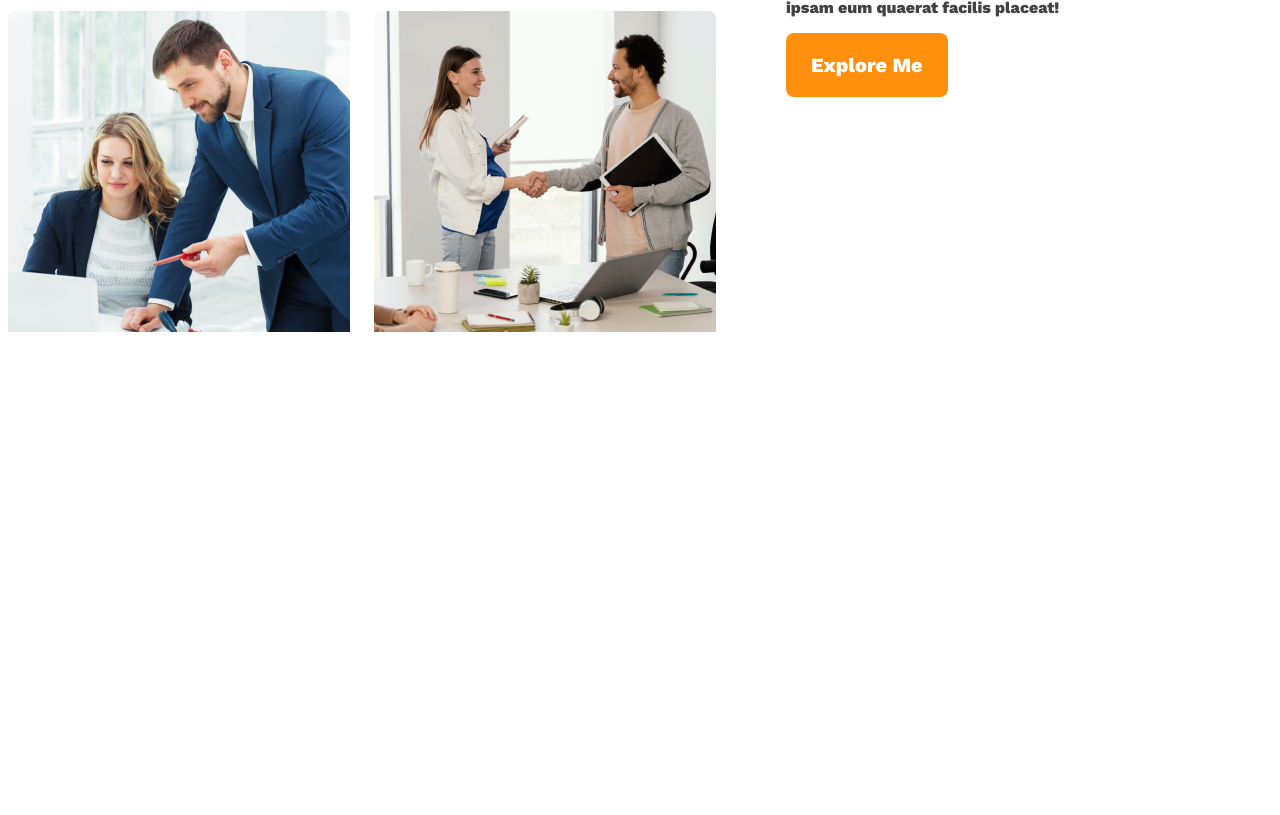
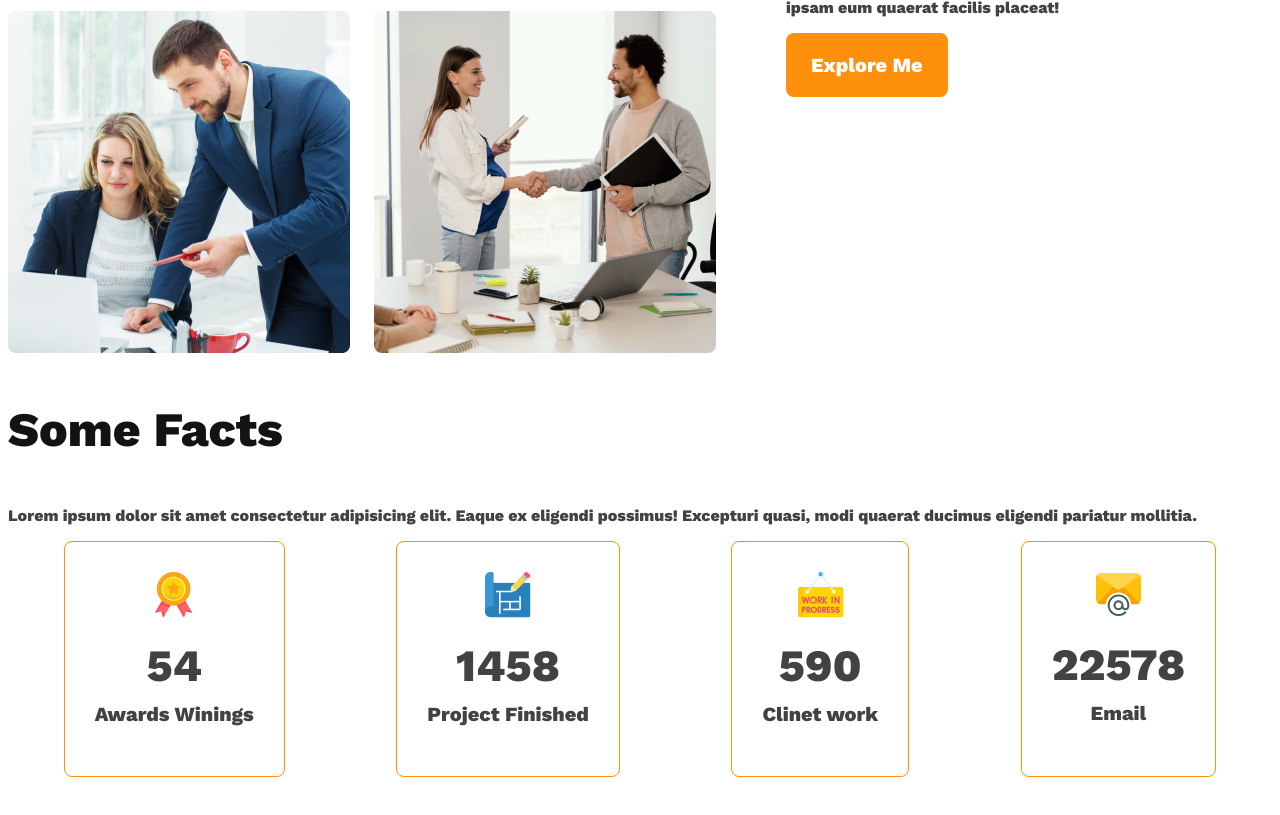
Before and after one commit to nafis200/architecs-g, a plain HTML site: page index.html in a window 1280 px wide. Shown: the part 1447-2262 px from the top of the page. Before the commit the page ends 2042 px from the top, so only its background shows below. Drawn offline with nearby package versions, Linux system fonts and the light colour scheme.

Commit message:
first commit

```diff
--- a/index.css
+++ b/index.css
@@ -95,6 +95,30 @@ main{
     padding-right: 70px;
     padding-left: 70px;
 }
+/* facts section */
+.facts-card-container{
+  display: flex;
+  justify-content: space-around;
+}
+.facts-card-container .card{
+    border-radius: 8px;
+    border: 1px solid #FF900E;
+    text-align: center;
+    font-size: 2.8rem;
+    padding: 30px;
+}
+.facts-card-container .card-title{
+   font-weight: 600;
+   font-size: 1.25rem;
+   margin-top: 5px;
+}
+
+.facts-card-container .card-stats{
+  font-size: 2.8rem;
+  color:#424242;
+  margin-top: 10px;
+  margin-bottom: 10px;
+}
 
 /* media query */
 @media screen  and (max-width:576px) {
--- a/index.html
+++ b/index.html
@@ -48,6 +48,28 @@
         <section class="facts">
             <h3 class="section-title">Some Facts</h3>
             <p class="text-light-gray">Lorem ipsum dolor sit amet consectetur adipisicing elit. Eaque ex eligendi possimus! Excepturi quasi, modi quaerat ducimus eligendi pariatur mollitia.</p>
+            <div class="facts-card-container">
+                <div class="card">
+                    <img src="g3-architects-resources-main/images/icons/ribon.png" alt="">
+                    <h2 class="card-stats">54</h2>
+                    <p class="card-title text-light-gray">Awards Winings</p>
+                </div>
+                <div class="card">
+                    <img src="g3-architects-resources-main/images/icons/projects.png" alt="">
+                    <h2 class="card-stats">1458</h2>
+                    <p class="card-title text-light-gray">Project Finished</p>
+                </div>
+                <div class="card">
+                    <img src="g3-architects-resources-main/images/icons/customers.png" alt="">
+                    <h2 class="card-stats">590</h2>
+                    <p class="card-title text-light-gray">Clinet work</p>
+                </div>
+                <div class="card">
+                    <img src="g3-architects-resources-main/images/icons/email.png" alt="">
+                    <h2 class="card-stats">22578</h2>
+                    <p class="card-title text-light-gray">Email</p>
+                </div>
+            </div>
         </section>
     </main>
 </body>
```
